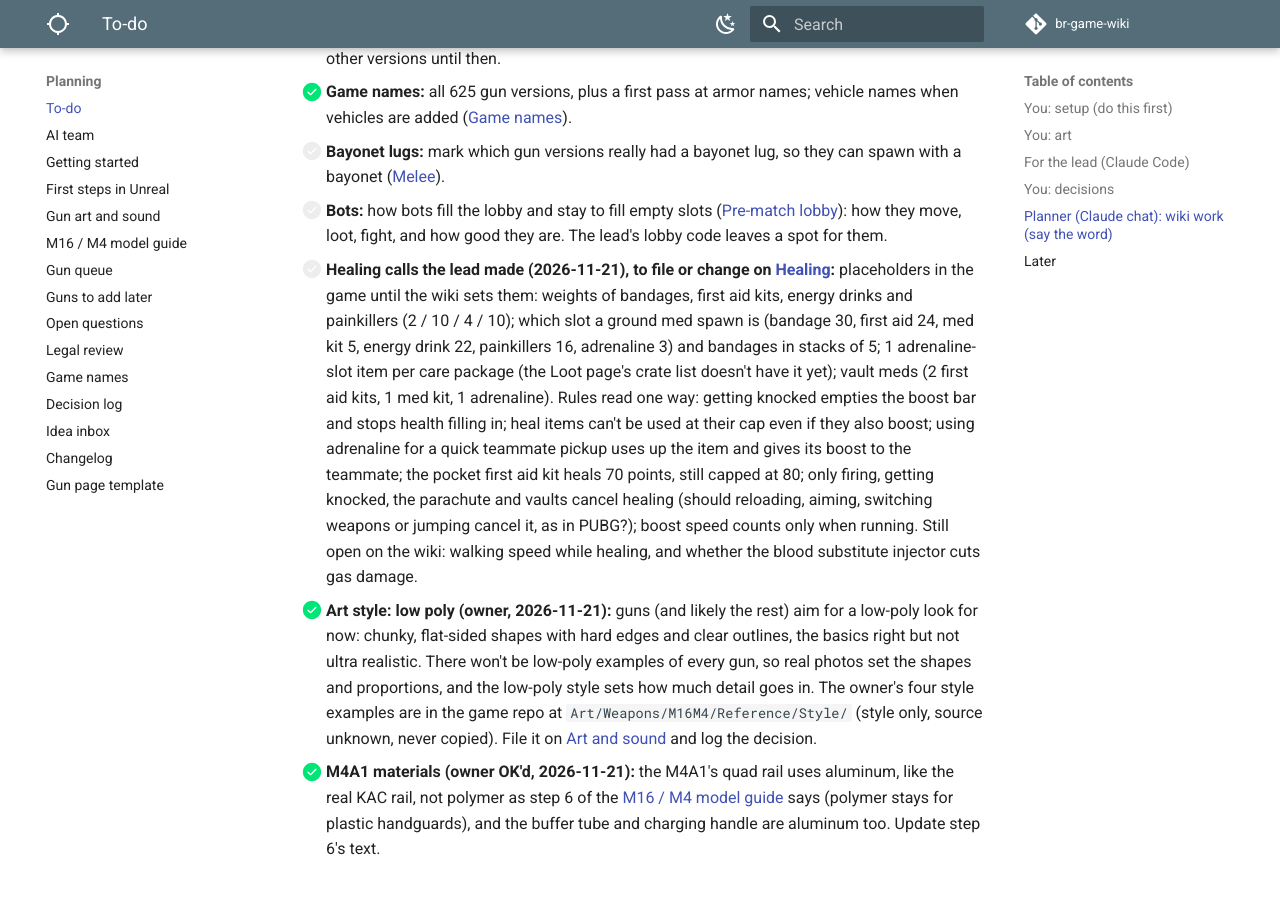
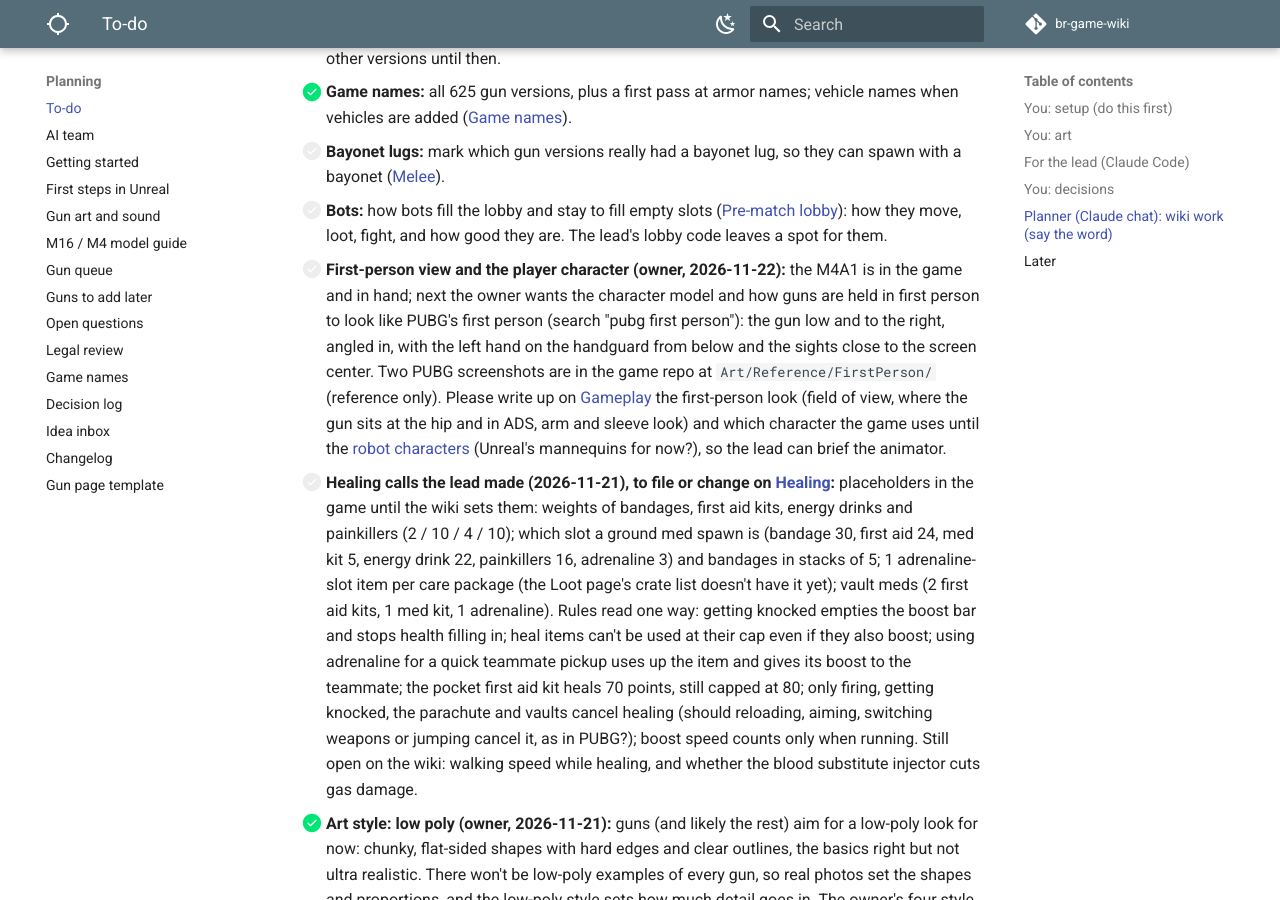
Before and after one commit to DerrickSpartan1/br-game-wiki, an MkDocs documentation site: the page built from docs/planning/to-do.md, in a window 1280 px wide and 900 px high, scrolled down 4883 px. Built offline with MkDocs 1.6.1 and Material for MkDocs 9.7.7, drawn with Linux system fonts in a browser that asks for light colours; comment, search, counter and statistics services are not loaded.

Commit message:
Lead: first-person view and character, for the planner to write up
Co-Authored-By: Claude Opus 5.5 <noreply@anthropic.com>

```diff
--- a/docs/planning/to-do.md
+++ b/docs/planning/to-do.md
@@ -124,6 +124,7 @@ In rough order of what the game needs first:
 - [x] **Game names:** all 625 gun versions, plus a first pass at armor names; vehicle names when vehicles are added ([Game names](game-names.md)).
 - [ ] **Bayonet lugs:** mark which gun versions really had a bayonet lug, so they can spawn with a bayonet ([Melee](../systems/gameplay.md#melee)).
 - [ ] **Bots:** how bots fill the lobby and stay to fill empty slots ([Pre-match lobby](../systems/match-flow.md#pre-match-lobby)): how they move, loot, fight, and how good they are. The lead's lobby code leaves a spot for them.
+- [ ] **First-person view and the player character (owner, 2026-11-22):** the M4A1 is in the game and in hand; next the owner wants the character model and how guns are held in first person to look like PUBG's first person (search "pubg first person"): the gun low and to the right, angled in, with the left hand on the handguard from below and the sights close to the screen center. Two PUBG screenshots are in the game repo at `Art/Reference/FirstPerson/` (reference only). Please write up on [Gameplay](../systems/gameplay.md) the first-person look (field of view, where the gun sits at the hip and in ADS, arm and sleeve look) and which character the game uses until the [robot characters](idea-inbox.md#robot-character-concept) (Unreal's mannequins for now?), so the lead can brief the animator.
 - [ ] **Healing calls the lead made (2026-11-21), to file or change on [Healing](../systems/healing.md):** placeholders in the game until the wiki sets them: weights of bandages, first aid kits, energy drinks and painkillers (2 / 10 / 4 / 10); which slot a ground med spawn is (bandage 30, first aid 24, med kit 5, energy drink 22, painkillers 16, adrenaline 3) and bandages in stacks of 5; 1 adrenaline-slot item per care package (the Loot page's crate list doesn't have it yet); vault meds (2 first aid kits, 1 med kit, 1 adrenaline). Rules read one way: getting knocked empties the boost bar and stops health filling in; heal items can't be used at their cap even if they also boost; using adrenaline for a quick teammate pickup uses up the item and gives its boost to the teammate; the pocket first aid kit heals 70 points, still capped at 80; only firing, getting knocked, the parachute and vaults cancel healing (should reloading, aiming, switching weapons or jumping cancel it, as in PUBG?); boost speed counts only when running. Still open on the wiki: walking speed while healing, and whether the blood substitute injector cuts gas damage.
 - [x] **Art style: low poly (owner, 2026-11-21):** guns (and likely the rest) aim for a low-poly look for now: chunky, flat-sided shapes with hard edges and clear outlines, the basics right but not ultra realistic. There won't be low-poly examples of every gun, so real photos set the shapes and proportions, and the low-poly style sets how much detail goes in. The owner's four style examples are in the game repo at `Art/Weapons/M16M4/Reference/Style/` (style only, source unknown, never copied). File it on [Art and sound](art-and-sound.md) and log the decision.
 - [x] **M4A1 materials (owner OK'd, 2026-11-21):** the M4A1's quad rail uses aluminum, like the real KAC rail, not polymer as step 6 of the [M16 / M4 model guide](m16-m4-model.md) says (polymer stays for plastic handguards), and the buffer tube and charging handle are aluminum too. Update step 6's text.
```
